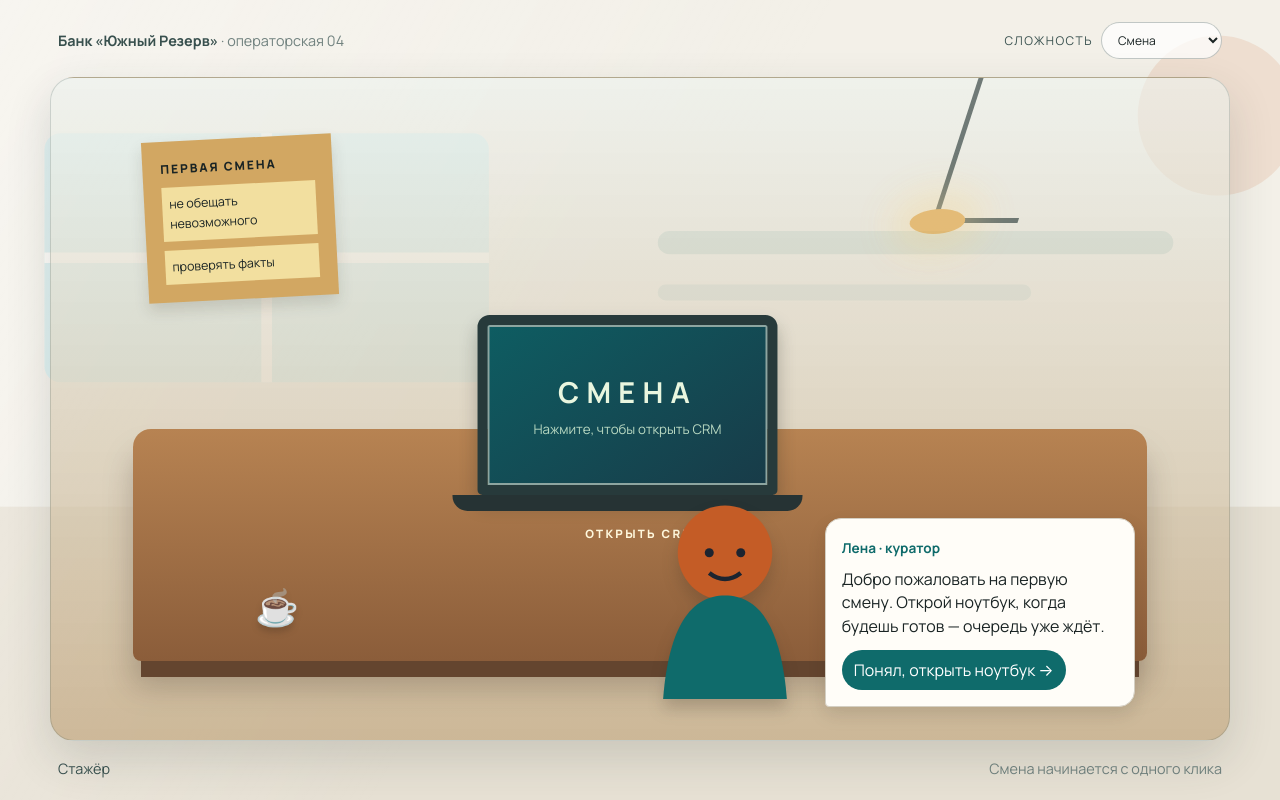
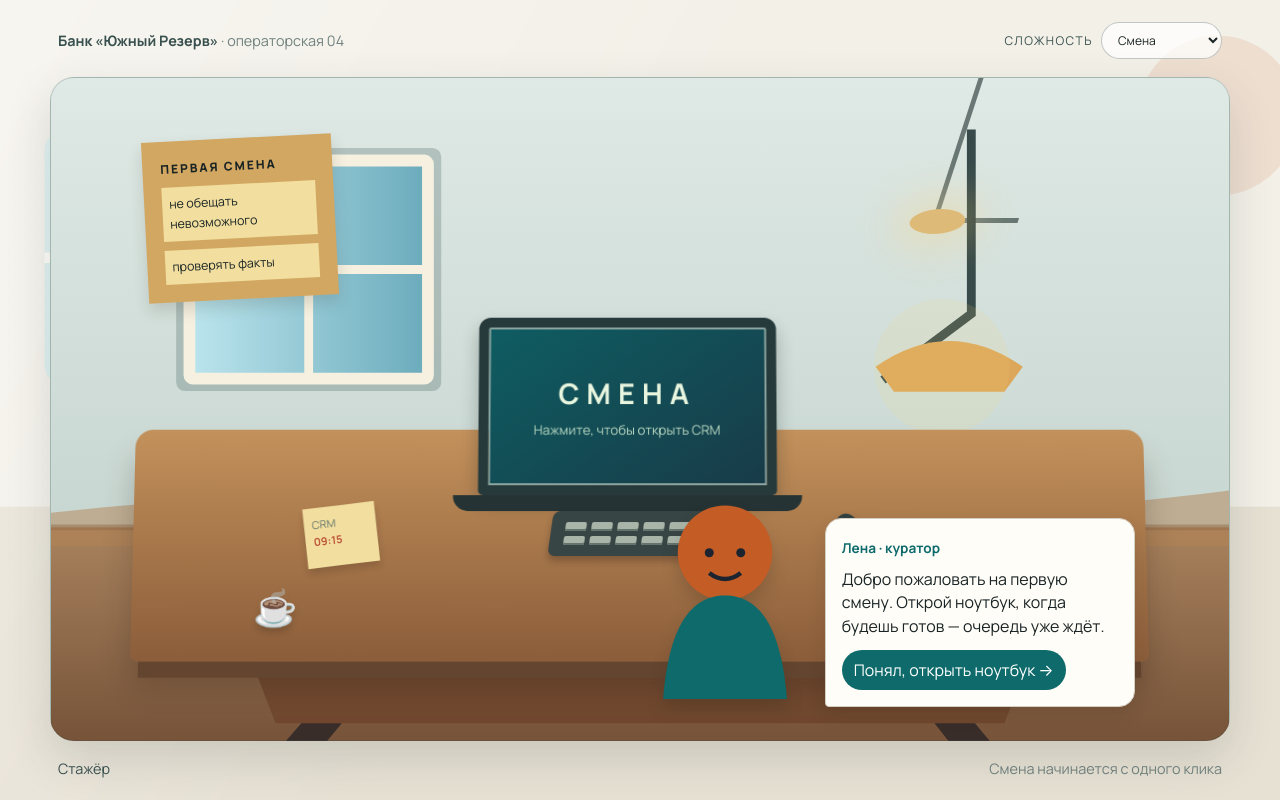
Before and after one commit to Yegor04123/dstu_hack, a React (Vite) app: page / in a window 1280 px wide. Both pictures are taken after a click on the button "▶ НАЧАТЬ СМЕНУ". Built offline with nearby package versions, Linux system fonts and the light colour scheme; no server answers.

Commit message:
feat: add realistic workstation scene details

```diff
--- a/src/screens/WorkstationScreen.module.css
+++ b/src/screens/WorkstationScreen.module.css
@@ -17,18 +17,19 @@
 .topbar span, .footer span:last-child { color: #71827f; }
 .difficulty { display: flex; align-items: center; gap: 8px; font-size: .75rem; text-transform: uppercase; letter-spacing: .12em; }
 .difficulty select { border: 1px solid rgba(56,80,78,.3); border-radius: 999px; padding: 8px 12px; background: rgba(255,255,255,.72); color: #1a2424; font: inherit; text-transform: none; letter-spacing: normal; }
-.scene { position: relative; flex: 1; min-height: 600px; overflow: hidden; border: 1px solid rgba(56,80,78,.2); border-radius: 24px; background: linear-gradient(180deg, rgba(236,242,238,.58), rgba(193,166,126,.7)); box-shadow: 0 18px 45px rgba(47,60,55,.16); }
+.scene { position: relative; flex: 1; min-height: 600px; overflow: hidden; border: 1px solid rgba(56,80,78,.2); border-radius: 24px; background: #bdcec8 url("/assets/backgrounds/workstation-room.svg") center / cover no-repeat; box-shadow: 0 18px 45px rgba(47,60,55,.16); }
 .pinboard { position: absolute; top: 9%; left: 8%; width: 190px; padding: 18px; transform: rotate(-3deg); background: #d2a762; box-shadow: 0 8px 15px rgba(50,40,25,.15); display: flex; flex-direction: column; gap: 9px; }
 .pinboard span { font-size: .75rem; letter-spacing: .16em; font-weight: 800; }.pinboard i { padding: 7px; background: #f2df9f; font-size: .78rem; font-style: normal; }
 .lamp { position: absolute; right: 16%; top: 0; width: 86px; height: 145px; border-left: 5px solid #394846; border-bottom: 5px solid #394846; transform: skew(-18deg); opacity: .7; }.lamp::after { content: ""; position: absolute; left: -27px; bottom: -16px; width: 55px; height: 25px; border-radius: 50%; background: #e2a94c; box-shadow: 0 0 35px 18px rgba(255,208,111,.35); }
-.desk { position: absolute; left: 7%; right: 7%; bottom: 12%; height: 35%; border-radius: 18px 18px 8px 8px; background: linear-gradient(#b78352, #8b5d3a); box-shadow: 0 24px 0 -8px #64452f, 0 25px 30px rgba(45,33,25,.25); }
+.desk { position: absolute; left: 7%; right: 7%; bottom: 12%; height: 35%; border-radius: 18px 18px 8px 8px; background: linear-gradient(#c3915b, #8b5d3a); box-shadow: 0 24px 0 -8px #64452f, 0 25px 30px rgba(45,33,25,.25); transform: perspective(700px) rotateX(2deg); }
 .laptopWrap { position: absolute; left: 50%; top: -115px; transform: translateX(-50%); text-align: center; }.laptop { border: 0; background: transparent; cursor: pointer; }.laptopScreen { display: flex; flex-direction: column; justify-content: center; gap: 8px; width: 300px; height: 180px; padding: 18px; border: 10px solid #273a3b; border-radius: 12px 12px 5px 5px; background: linear-gradient(145deg, #0e5d62, #183b48); color: #e9f6df; box-shadow: inset 0 0 0 2px #8da5a0, 0 10px 18px rgba(24,33,30,.28); }.laptopScreen b { font-size: 1.8rem; letter-spacing: .25em; }.laptopScreen small { color: #b9d9c2; }.laptopBase { display: block; width: 350px; height: 16px; margin-left: -25px; border-radius: 0 0 15px 15px; background: #263334; }.laptopHint { display: block; margin-top: 13px; color: #fff8dd; font-size: .72rem; letter-spacing: .2em; font-weight: 800; }
+.keyboard { position: absolute; left: 50%; top: 82px; transform: translateX(-50%) skewX(-8deg); display: grid; grid-template-columns: repeat(6, 21px); gap: 5px; padding: 11px 14px; border-radius: 7px; background: #374544; box-shadow: 0 5px 7px rgba(40,28,22,.3); }.keyboard i { width: 21px; height: 9px; border-radius: 2px; background: #a9b5a9; box-shadow: inset 0 -2px 0 #64736c; }.mouse { position: absolute; right: 28%; top: 84px; width: 26px; height: 38px; border-radius: 50% 50% 45% 45%; background: #334241; transform: rotate(-18deg); box-shadow: 0 5px 7px rgba(40,28,22,.25); }.paper { position: absolute; left: 17%; top: 76px; width: 72px; height: 60px; padding: 8px; transform: rotate(-7deg); background: #f2df9f; color: #61736c; font-size: .68rem; box-shadow: 0 5px 7px rgba(40,28,22,.18); }.paper b { color: #bd5439; }
 .cup, .phone { position: absolute; bottom: 25px; font-size: 2.2rem; filter: drop-shadow(0 5px 3px rgba(45,33,25,.22)); }.cup { left: 12%; }.phone { right: 12%; font-size: 2rem; color: #263334; }
 .lenna { position: absolute; right: 8%; bottom: 5%; display: flex; align-items: flex-end; gap: 10px; }.lenna img { width: 180px; height: 240px; object-fit: contain; filter: drop-shadow(0 10px 8px rgba(45,33,25,.2)); }.bubble { width: min(310px, 30vw); padding: 16px; border-radius: 16px 16px 16px 4px; background: #fffdf8; border: 1px solid #d4cfc3; box-shadow: 0 8px 18px rgba(45,33,25,.12); }.bubble strong { color: #0f6b6b; font-size: .85rem; }.bubble p { margin: 8px 0 12px; line-height: 1.45; }.bubble button { border: 0; border-radius: 999px; padding: 9px 12px; color: white; background: #0f6b6b; cursor: pointer; }
 .footer { padding: 16px 8px 2px; }
 
 @media (max-width: 800px) {
-  .screen { padding: 10px; }.room { min-height: calc(100dvh - 20px); }.topbar { align-items: flex-start; flex-direction: column; padding-bottom: 10px; }.difficulty { width: 100%; justify-content: space-between; }.difficulty select { flex: 1; max-width: 190px; }.scene { min-height: 700px; }.pinboard { left: 5%; top: 5%; transform: scale(.8) rotate(-3deg); transform-origin: top left; }.lamp { right: 7%; transform: scale(.75) skew(-18deg); transform-origin: top right; }.desk { left: 3%; right: 3%; bottom: 13%; height: 32%; }.laptopScreen { width: 230px; height: 145px; }.laptopBase { width: 270px; margin-left: -20px; }.laptopScreen b { font-size: 1.35rem; }.lenna { right: 4%; bottom: 4%; }.lenna img { width: 125px; height: 175px; }.bubble { width: min(260px, 58vw); font-size: .9rem; }.footer { font-size: .78rem; }
+  .screen { padding: 10px; }.room { min-height: calc(100dvh - 20px); }.topbar { align-items: flex-start; flex-direction: column; padding-bottom: 10px; }.difficulty { width: 100%; justify-content: space-between; }.difficulty select { flex: 1; max-width: 190px; }.scene { min-height: 700px; }.pinboard { left: 5%; top: 5%; transform: scale(.8) rotate(-3deg); transform-origin: top left; }.lamp { right: 7%; transform: scale(.75) skew(-18deg); transform-origin: top right; }.desk { left: 3%; right: 3%; bottom: 13%; height: 32%; }.laptopScreen { width: 230px; height: 145px; }.laptopBase { width: 270px; margin-left: -20px; }.laptopScreen b { font-size: 1.35rem; }.keyboard { top: 74px; transform: translateX(-50%) scale(.8) skewX(-8deg); }.mouse { top: 76px; }.paper { top: 70px; }.lenna { right: 4%; bottom: 4%; }.lenna img { width: 125px; height: 175px; }.bubble { width: min(260px, 58vw); font-size: .9rem; }.footer { font-size: .78rem; }
 }
 
 @media (max-width: 520px) {
--- a/src/screens/WorkstationScreen.tsx
+++ b/src/screens/WorkstationScreen.tsx
@@ -50,6 +50,9 @@ export function WorkstationScreen({ nickname, difficulty, message, onOpenLaptop,
               </button>
               <span className={styles.laptopHint}>ОТКРЫТЬ CRM</span>
             </div>
+            <div className={styles.keyboard} aria-hidden="true">{Array.from({ length: 12 }, (_, index) => <i key={index} />)}</div>
+            <div className={styles.mouse} aria-hidden="true" />
+            <div className={styles.paper} aria-hidden="true">CRM<br /><b>09:15</b></div>
             <div className={styles.cup}>☕</div>
             <div className={styles.phone}>☎</div>
           </div>
```
Also changed, not shown: public/assets/backgrounds/workstation-room.svg (added).
